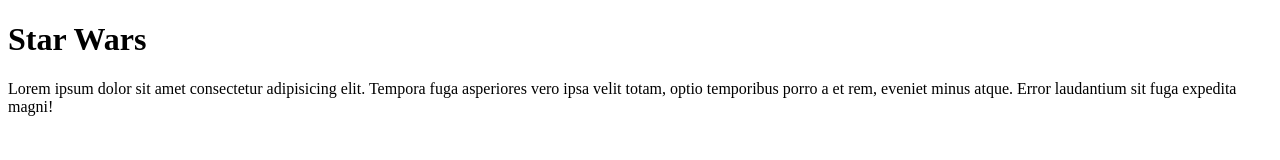
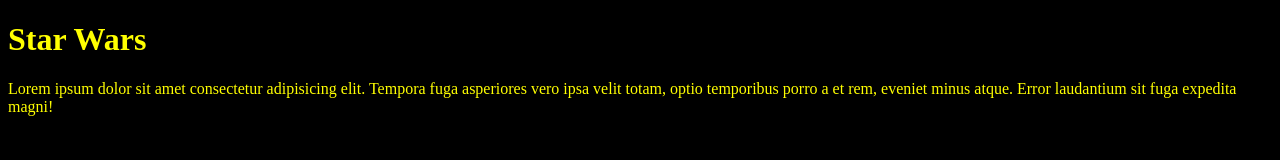
Before and after one commit to jeandavidwuilquot/Star-Wars-Crawl, a plain HTML site: page index.html in a window 1280 px wide. Drawn offline with Linux system fonts and the light colour scheme.

Commit message:
add link + jaune sur fond noir

```diff
--- a/index.html
+++ b/index.html
@@ -3,6 +3,7 @@
 <head>
     <meta charset="UTF-8">
     <meta name="viewport" content="width=device-width, initial-scale=1.0">
+    <link rel="stylesheet" href="style.css" type="text/css">
     <title>Star Wars Crawl</title>
 </head>
 <body>
--- a/style.css
+++ b/style.css
@@ -0,0 +1,10 @@
+body {
+    background-color: black;
+}
+
+h1 {
+    color: yellow;
+}
+p {
+    color: yellow;
+}
```
